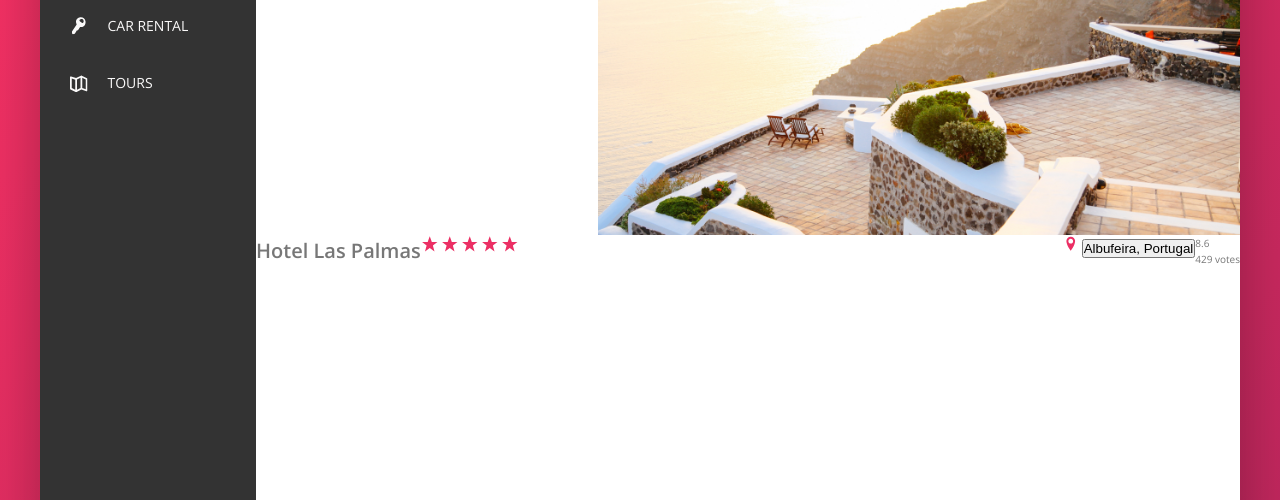
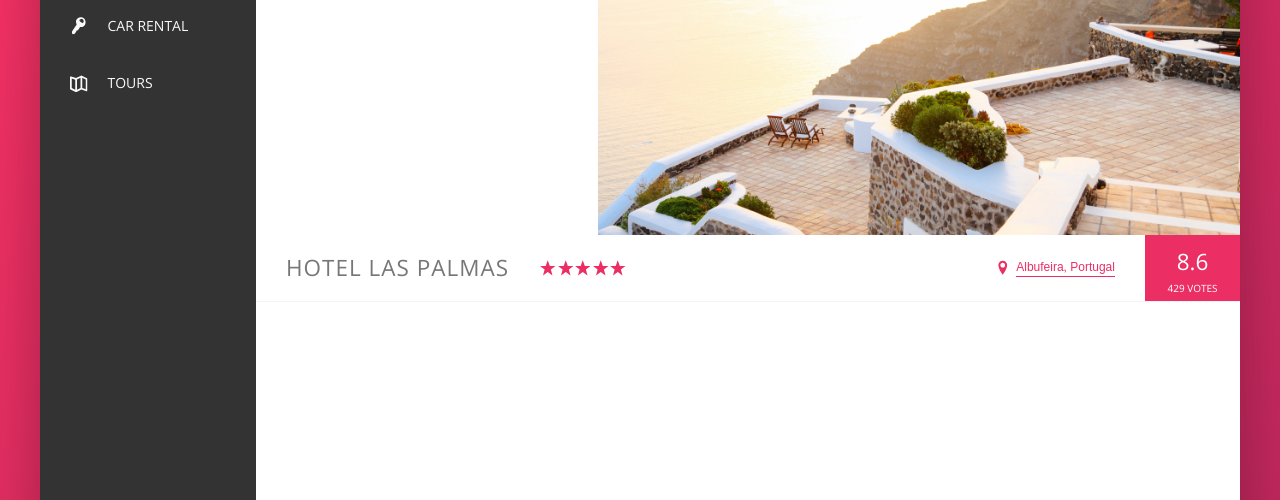
Before and after one commit to c0ff33-b34n/Trillo, a website: page index.html in a window 1280 px wide. Shown: the part 300-800 px from the top of the page. Drawn offline with nearby package versions, Linux system fonts and the light colour scheme.

Commit message:
Style Hotel Overview element

```diff
--- a/sass/_components.scss
+++ b/sass/_components.scss
@@ -188,14 +188,20 @@
 
 .overview {
     display: flex;
+    align-items: center;
+    border-bottom: 1px solid var(--color-grey-light-2);
 
     &__heading {
-
+        font-size: 2.25rem;
+        font-weight: 300;
+        text-transform: uppercase;
+        letter-spacing: 1px;
+        padding: 1.5rem 3rem;
     }
 
     &__stars {
         margin-right: auto; // create area to fill all available space to right of stars, but stars only take up their own space.
-
+        display: flex; // will vertically centre the container for stars
     }
 
     &__icon-star,
@@ -206,17 +212,75 @@
     }
 
     &__location {
+        font-size: 1.2rem;
+        display: flex;
+        align-items: center;
+    }
 
+    &__icon-location {
+        margin-right: 0.5rem;
     }
 
     &__rating {
+        background-color: var(--color-primary);
+        color: #fff;
+        margin-left: 3rem;
+        padding: 0 2.25rem;
+        align-self: stretch;
+
+        display: flex;
+        flex-direction: column;
+        align-items: center;
+        justify-content: center;
     }
 
     &__rating-average {
+        font-size: 2.25rem;
+        font-weight: 300;
 
     }
 
     &__rating-count {
-
+        font-size: 1rem;
+        text-transform: uppercase;
+        margin-bottom: -3px;
     }
 }
+
+.btn-inline {
+    border: none;
+    color: var(--color-primary);
+    font-size: inherit;
+    border-bottom: 1px solid currentColor;
+    padding-bottom: 2px;
+    display: inline-block;
+    background-color: transparent;
+    cursor: pointer;
+    transition: all 0.2s;
+
+    &:hover {
+        color: var(--color-grey-dark-1);
+    }
+    &:focus {
+        outline: none;
+        animation: pulsate 1s infinite;
+    }
+
+}
+
+@keyframes pulsate {
+    0% {
+        transform: scale(1);
+        box-shadow: none;
+    }
+
+    50% {
+        transform: scale(1.05);
+        box-shadow: 0 1rem 4rem rgba(0,0,0, 0.25);
+    }
+
+    100% {
+        transform: scale(1);
+        box-shadow: none;
+    }
+}
```
Also changed, not shown: css/style.css.
